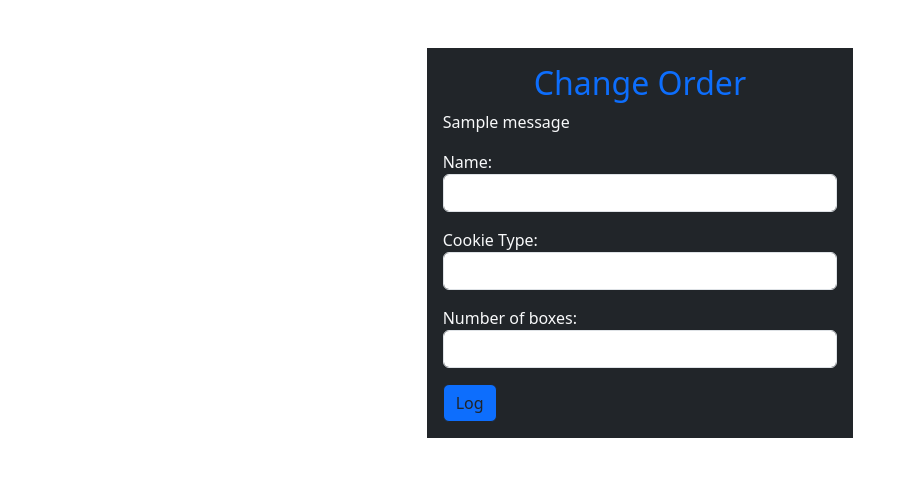
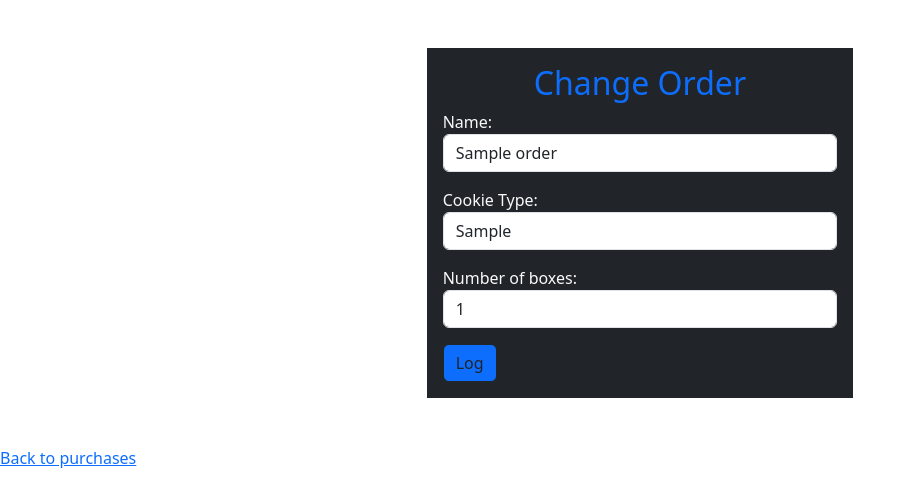
Before and after one commit to Brando129/Cookie_orders_with_validation, a Python web app: template flask_app/templates/edit_order.html in a window 1280 px wide. Shown: the top 478 px of the page, without its empty margins (0-916 px from the left). Run offline with Jinja, Linux system fonts and the light colour scheme; the template is opened without the code that fills it: most values are stand-ins (such as "Sample title", 1, 10 or a date in 2020); one stand-in notice (Sample message) is shown.

Commit message:
adjusted the jinja from edit to create HTML

```diff
--- a/flask_app/templates/cookie_orders.html
+++ b/flask_app/templates/cookie_orders.html
@@ -35,7 +35,7 @@
                             <td>{{order.cookie_type}}</td>
                             <td>{{order.num_of_boxes}}</td>
                             <td>
-                                <a href="/cookies/edit/order.id">Edit</a>
+                                <a href="/cookies/edit/{{order.id}}">Edit</a>
                             </td>
                         </tr>
                         <!-- End of Table Row -->
--- a/flask_app/templates/edit_order.html
+++ b/flask_app/templates/edit_order.html
@@ -13,26 +13,18 @@
 <body>
     <form action="/cookies/update" method="post" class="p-3 col-4 mx-auto my-5 bg-dark text-light">
         <h2 class="text-center text-primary">Change Order</h2>
-        {% with messages = get_flashed_messages() %}     <!-- declare a variable called messages -->
-            {% if messages %}                            <!-- check if there are any messages -->
-                {% for message in messages %}            <!-- loop through the messages -->
-                    <p>{{message}}</p>                   <!-- display each message in a paragraph tag -->
-                {% endfor %}
-            {% endif %}
-        {% endwith %}
         <div class="form-group">
             <label for="name">Name:</label>
-            <input type="text" name="name" class="form-control mb-3">
+            <input type="text" name="name" class="form-control mb-3" value="{{order.name}}">
         </div>
         <div class="form-group">
             <label for="cookie_type">Cookie Type:</label>
-            <input type="text" name="cookie_type" class="form-control mb-3">
+            <input type="text" name="cookie_type" class="form-control mb-3" value="{{order.cookie_type}}">
         </div>
         <div class="form-group">
             <label for="num_of_boxes">Number of boxes:</label>
-            <input type="number" name="num_of_boxes" class="form-control mb-3">
+            <input type="number" name="num_of_boxes" class="form-control mb-3" value="{{order.num_of_boxes}}">
         </div>
-        <input type="hidden" name="id" value="1">
         <input type="submit" value="Log" class="btn btn-primary btn-outline-dark">
     </form>
     <a href="/cookies">Back to purchases</a>
```
Also changed, not shown: flask_app/controllers/controllers_orders.py (+9 -6 lines), flask_app/templates/create_order.html (+7 -0 lines).
